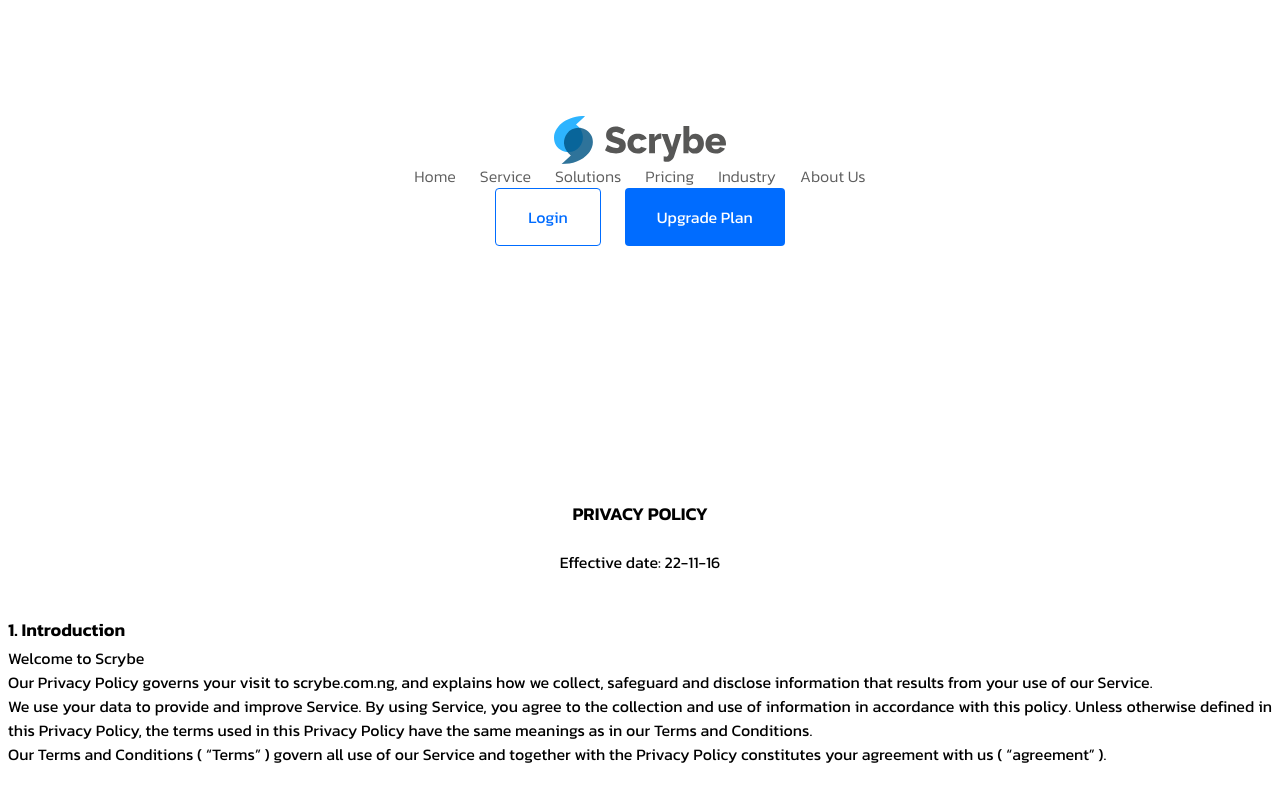
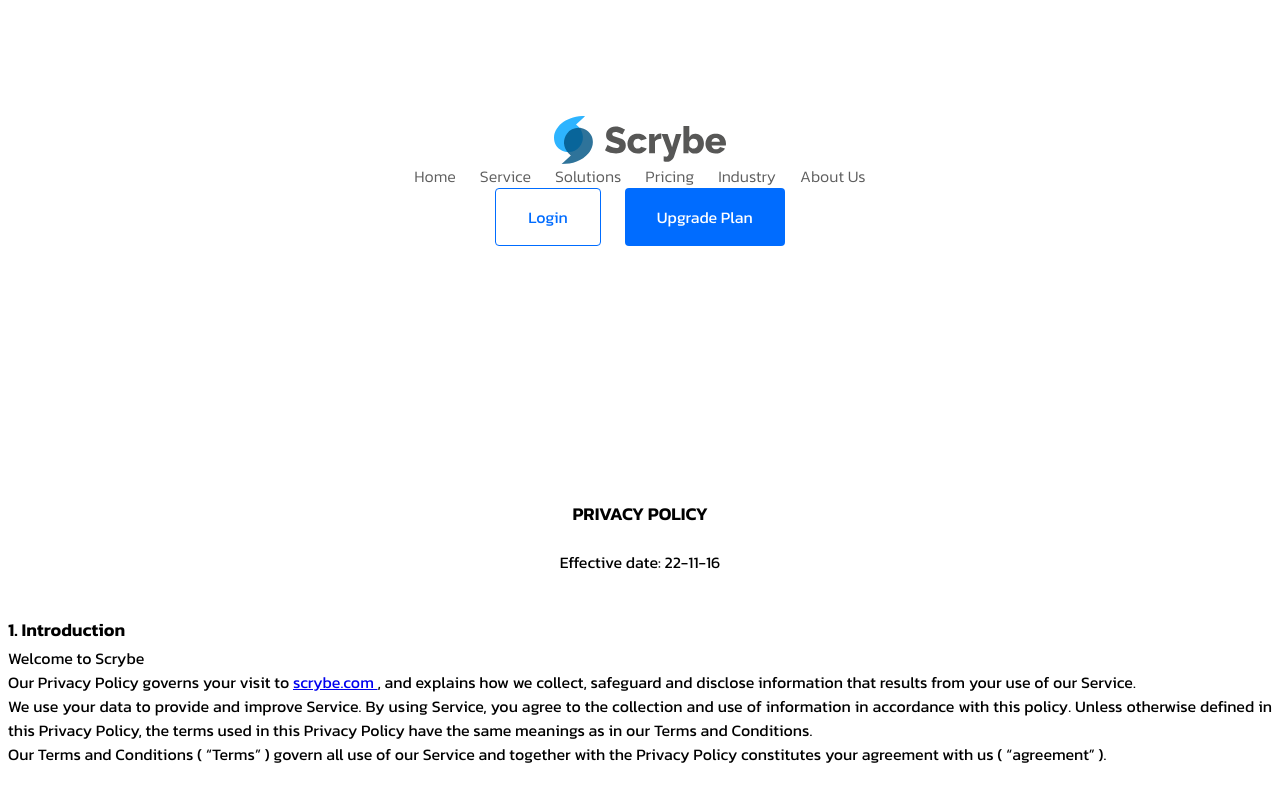
Before and after one commit to KodianKodes/customersupport.web-1, a React (Vite) app in the folder scrybe_frontend/: page /privacy-policy in a window 1280 px wide. Shown: the top 793 px of the page. Built offline with nearby package versions, Linux system fonts and the light colour scheme.

Commit message:
fix: typo

```diff
--- a/scrybe_frontend/src/pages/PrivacyPolicy/Components/Introduction.jsx
+++ b/scrybe_frontend/src/pages/PrivacyPolicy/Components/Introduction.jsx
@@ -5,7 +5,7 @@ function Introduction() {
     <div className='sub-container'>
         <h1>1. Introduction</h1>
         <p>Welcome to <span>Scrybe</span></p>
-        <p>Our Privacy Policy governs your visit to <span> scrybe.com.ng</span>, and explains how we collect, safeguard and disclose information that results from your use of our Service.</p>
+        <p>Our Privacy Policy governs your visit to <a href="#"> scrybe.com </a>, and explains how we collect, safeguard and disclose information that results from your use of our Service.</p>
         <p>We use your data to provide and improve Service. By using Service, you agree to the collection and use of information in accordance with this policy. Unless otherwise defined in this Privacy Policy, the terms used in this Privacy Policy have the same meanings as in our Terms and Conditions.</p>
         <p>Our Terms and Conditions ( <span>“Terms”</span> ) govern all use of our Service and together with the Privacy Policy constitutes your agreement with us ( <span>“agreement”</span> ).</p>
     </div>
```
